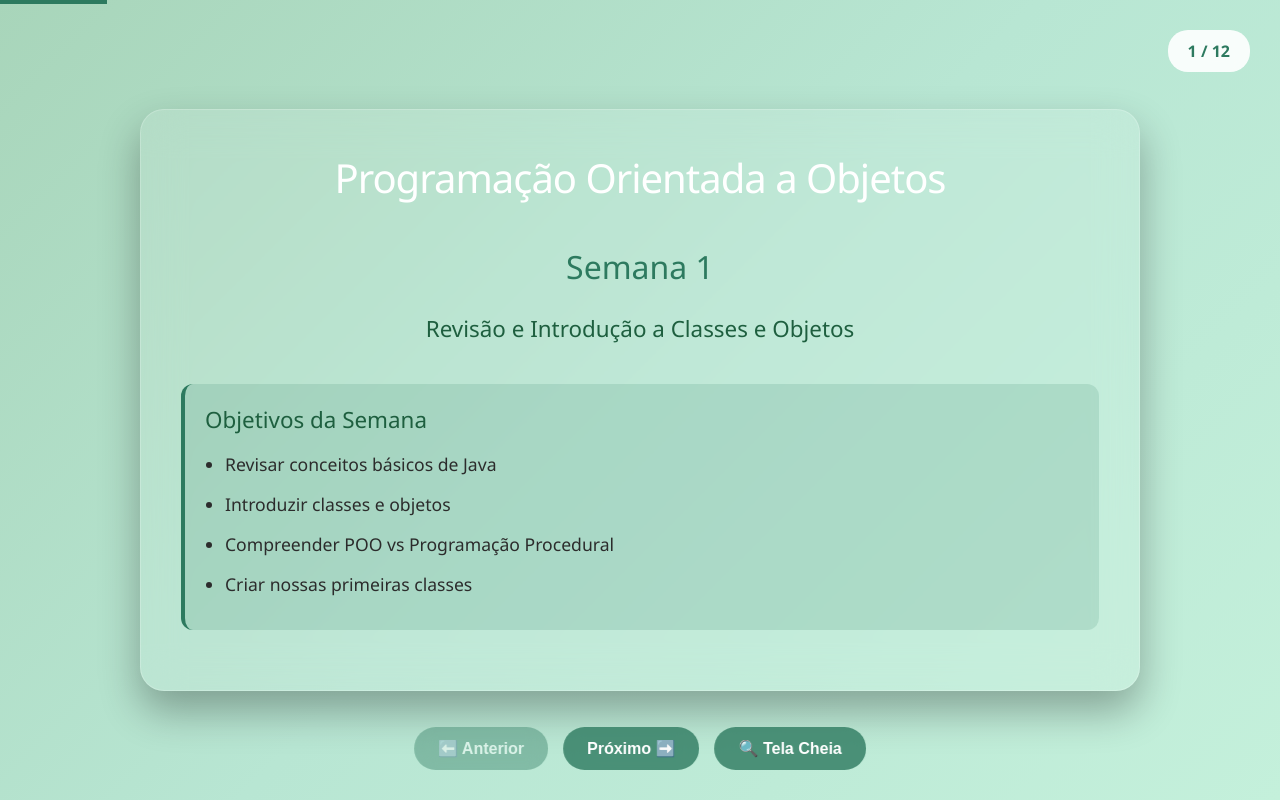
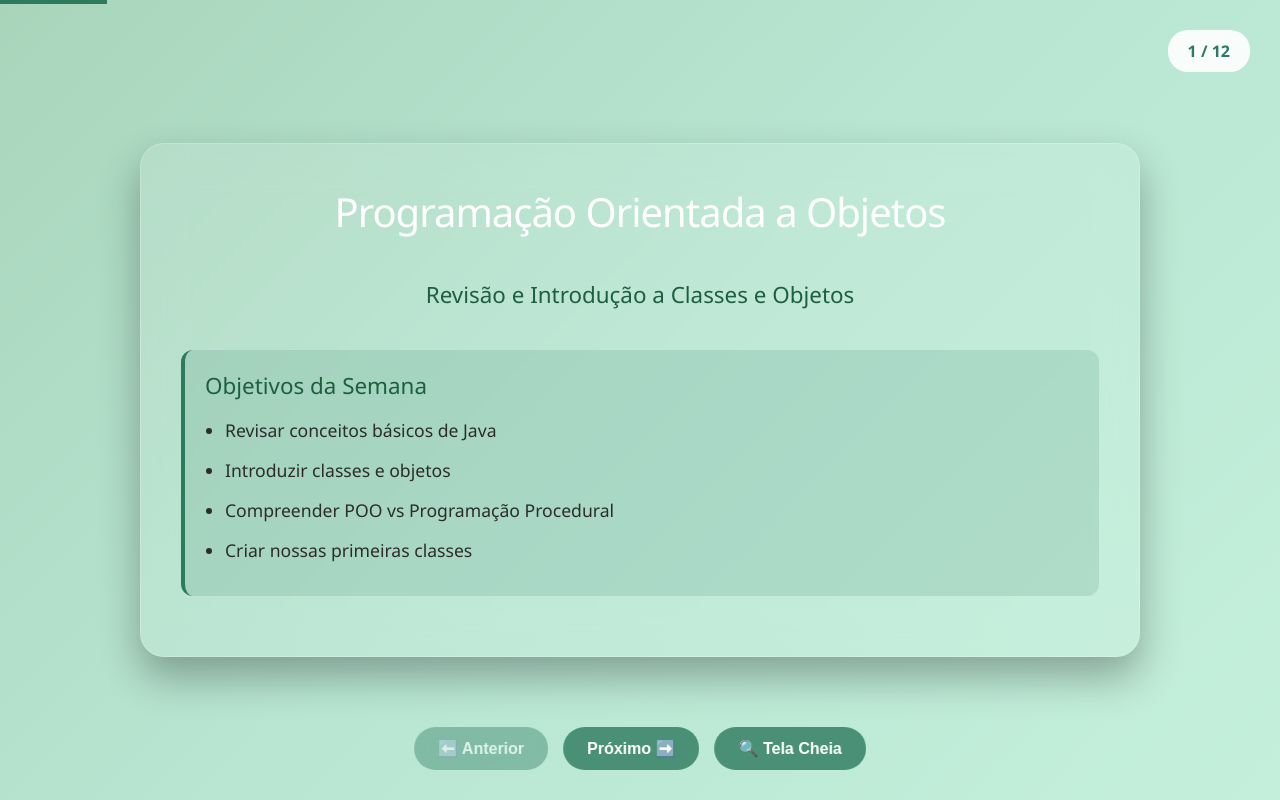
Before and after one commit to lenoln-io/aula_01_classes-e-objetos, a plain HTML site: page index.html in a window 1280 px wide. Drawn offline with Linux system fonts and the light colour scheme.

Commit message:
removed the 'Semana 1' phrase from beginning

```diff
--- a/index.html
+++ b/index.html
@@ -17,7 +17,6 @@
       <div class="slide active">
         <h1>Programação Orientada a Objetos</h1>
         <div style="text-align: center; margin: 40px 0">
-          <h2 style="color: #2d7a5f; font-weight: 300">Semana 1</h2>
           <h3 style="color: #1e5f3f; font-weight: 300">
             Revisão e Introdução a Classes e Objetos
           </h3>
```
